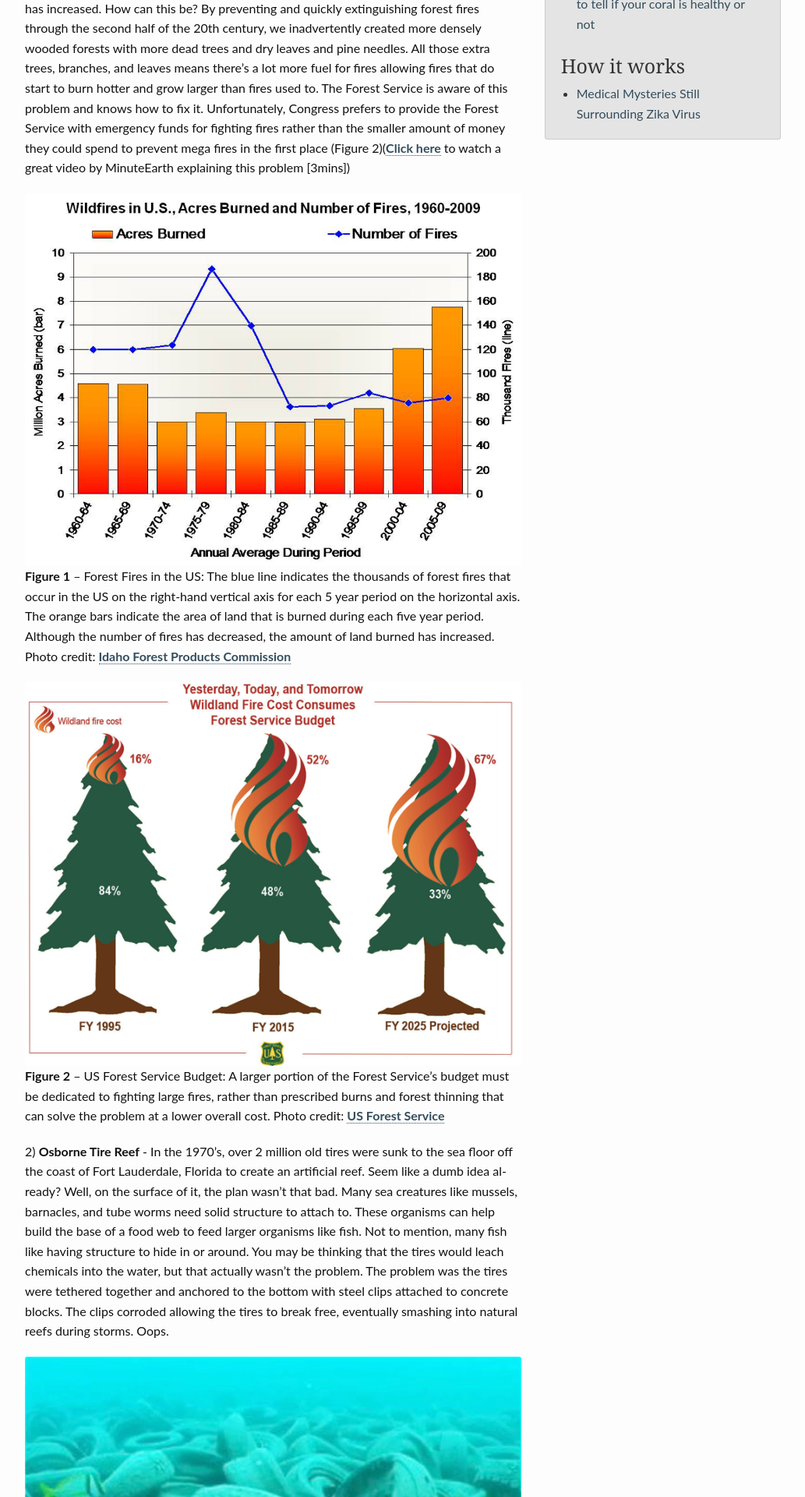
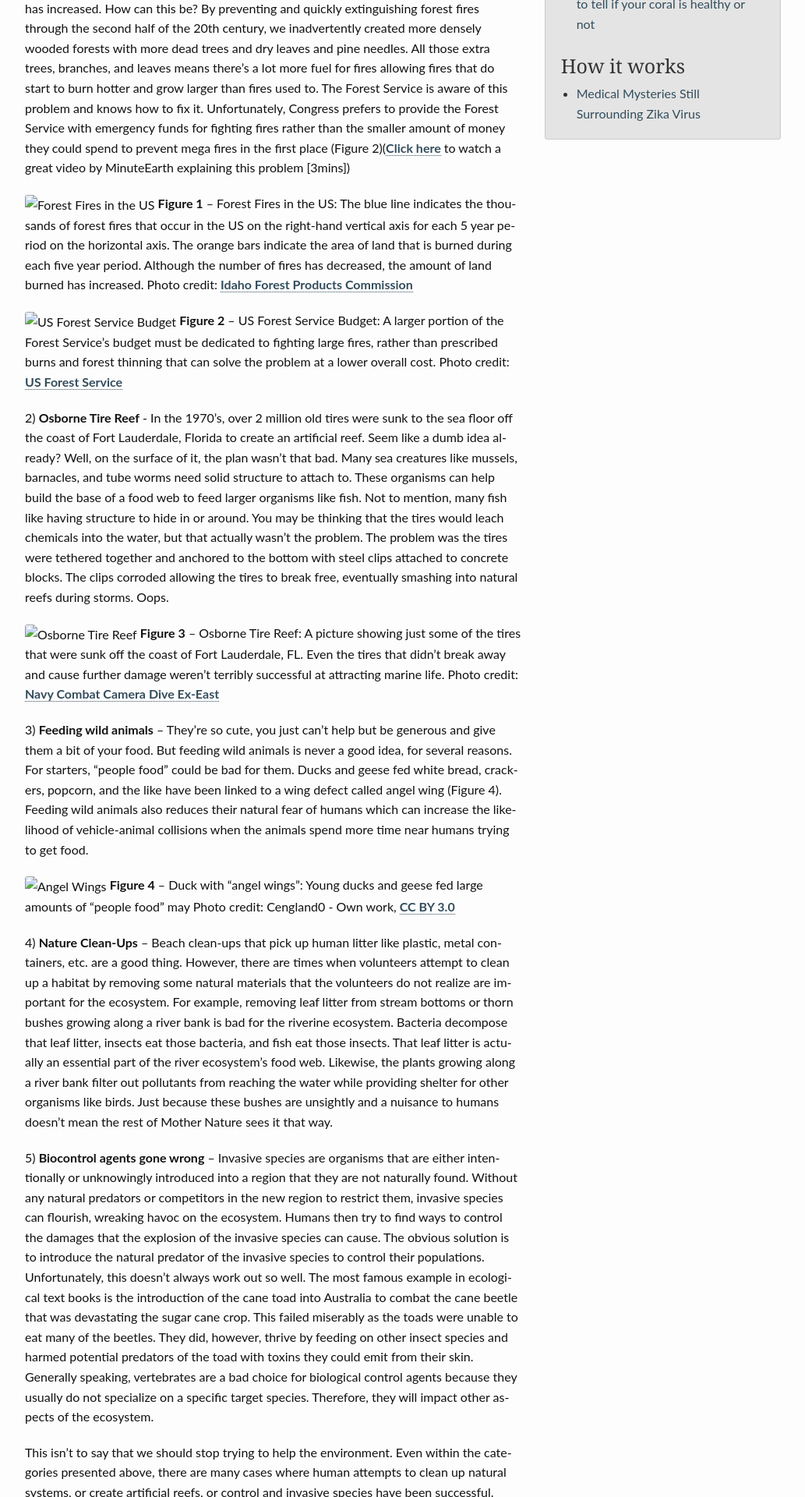
Before and after one commit to tguttata/thatslifesci-1, a Jekyll site: the page built from _posts/2015-10-13-5-ways-environment-DA.md, in a window 1280 px wide. Shown: the part 760-2680 px from the top of the page at 78% size, without its empty margins (123-1156 px from the left). Built offline with Jekyll 4.4.1, drawn with Linux system fonts in a browser that asks for light colours; comment, search, counter and statistics services are not loaded.

Commit message:
Update 2015-10-13-5-ways-environment-DA.md

```diff
--- a/_posts/2015-10-13-5-ways-environment-DA.md
+++ b/_posts/2015-10-13-5-ways-environment-DA.md
@@ -29,20 +29,20 @@ Humans negatively impact the environment in many ways: pollutants from industria
 
 1) **Forest fire prevention** – The US Forest Service was founded in 1905 with one of its main goals being to prevent and extinguish forest fires. To that end, it did a great job. The frequency of forest fires in the US has decreased since the 1970’s. However, while the number of fires that happen each year has decreased, the amount of land burned each year has increased. How can this be? By preventing and quickly extinguishing forest fires through the second half of the 20th century, we inadvertently created more densely wooded forests with more dead trees and dry leaves and pine needles. All those extra trees, branches, and leaves means there’s a lot more fuel for fires allowing fires that do start to burn hotter and grow larger than fires used to. The Forest Service is aware of this problem and knows how to fix it. Unfortunately, Congress prefers to provide the Forest Service with emergency funds for fighting fires rather than the smaller amount of money they could spend to prevent mega fires in the first place (Figure 2)([Click here](https://www.youtube.com/watch?v=NX1xnWPSjKg) to watch a great video by MinuteEarth explaining this problem [3mins])
 
-![Forest Fires in the US](/images/environment1.png)
+![Forest Fires in the US](environment1.png)
 **Figure 1** – Forest Fires in the US: The blue line indicates the thousands of forest fires that occur in the US on the right-hand vertical axis for each 5 year period on the horizontal axis. The orange bars indicate the area of land that is burned during each five year period. Although the number of fires has decreased, the amount of land burned has increased. Photo credit: [Idaho Forest Products Commission](http://www.idahoforests.org/fire.htm)
 
-![US Forest Service Budget](/images/environment2.png)
+![US Forest Service Budget](environment2.png)
 **Figure 2** – US Forest Service Budget: A larger portion of the Forest Service’s budget must be dedicated to fighting large fires, rather than prescribed burns and forest thinning that can solve the problem at a lower overall cost. Photo credit: [US Forest Service](http://www.fs.fed.us/about-agency/budget-performance/cost-fire-operations)
 
 2) **Osborne Tire Reef**  - In the 1970’s, over 2 million old tires were sunk to the sea floor off the coast of Fort Lauderdale, Florida to create an artificial reef. Seem like a dumb idea already? Well, on the surface of it, the plan wasn’t that bad. Many sea creatures like mussels, barnacles, and tube worms need solid structure to attach to. These organisms can help build the base of a food web to feed larger organisms like fish. Not to mention, many fish like having structure to hide in or around. You may be thinking that the tires would leach chemicals into the water, but that actually wasn’t the problem. The problem was the tires were tethered together and anchored to the bottom with steel clips attached to concrete blocks. The clips corroded allowing the tires to break free, eventually smashing into natural reefs during storms. Oops.
 
-![Osborne Tire Reef](/images/environment3.png)
+![Osborne Tire Reef](environment3.png)
 **Figure 3** – Osborne Tire Reef: A picture showing just some of the tires that were sunk off the coast of Fort Lauderdale, FL. Even the tires that didn’t break away and cause further damage weren’t terribly successful at attracting marine life. Photo credit: [Navy Combat Camera Dive Ex-East](https://commons.wikimedia.org/w/index.php?curid=7639120)
 
 3) **Feeding wild animals** – They’re so cute, you just can’t help but be generous and give them a bit of your food. But feeding wild animals is never a good idea, for several reasons.  For starters, “people food” could be bad for them. Ducks and geese fed white bread, crackers, popcorn, and the like have been linked to a wing defect called angel wing (Figure 4). Feeding wild animals also reduces their natural fear of humans which can increase the likelihood of vehicle-animal collisions when the animals spend more time near humans trying to get food.
 
-![Angel Wings](/images/environment4.png)
+![Angel Wings](environment4.png)
 **Figure 4** – Duck with “angel wings”: Young ducks and geese fed large amounts of “people food” may Photo credit: Cengland0 - Own work, [CC BY 3.0](https://commons.wikimedia.org/w/index.php?curid=4936599)
 
 4) **Nature Clean-Ups** – Beach clean-ups that pick up human litter like plastic, metal containers, etc. are a good thing. However, there are times when volunteers attempt to clean up a habitat by removing some natural materials that the volunteers do not realize are important for the ecosystem. For example, removing leaf litter from stream bottoms or thorn bushes growing along a river bank is bad for the riverine ecosystem. Bacteria decompose that leaf litter, insects eat those bacteria, and fish eat those insects. That leaf litter is actually an essential part of the river ecosystem’s food web. Likewise, the plants growing along a river bank filter out pollutants from reaching the water while providing shelter for other organisms like birds. Just because these bushes are unsightly and a nuisance to humans doesn’t mean the rest of Mother Nature sees it that way.
```
